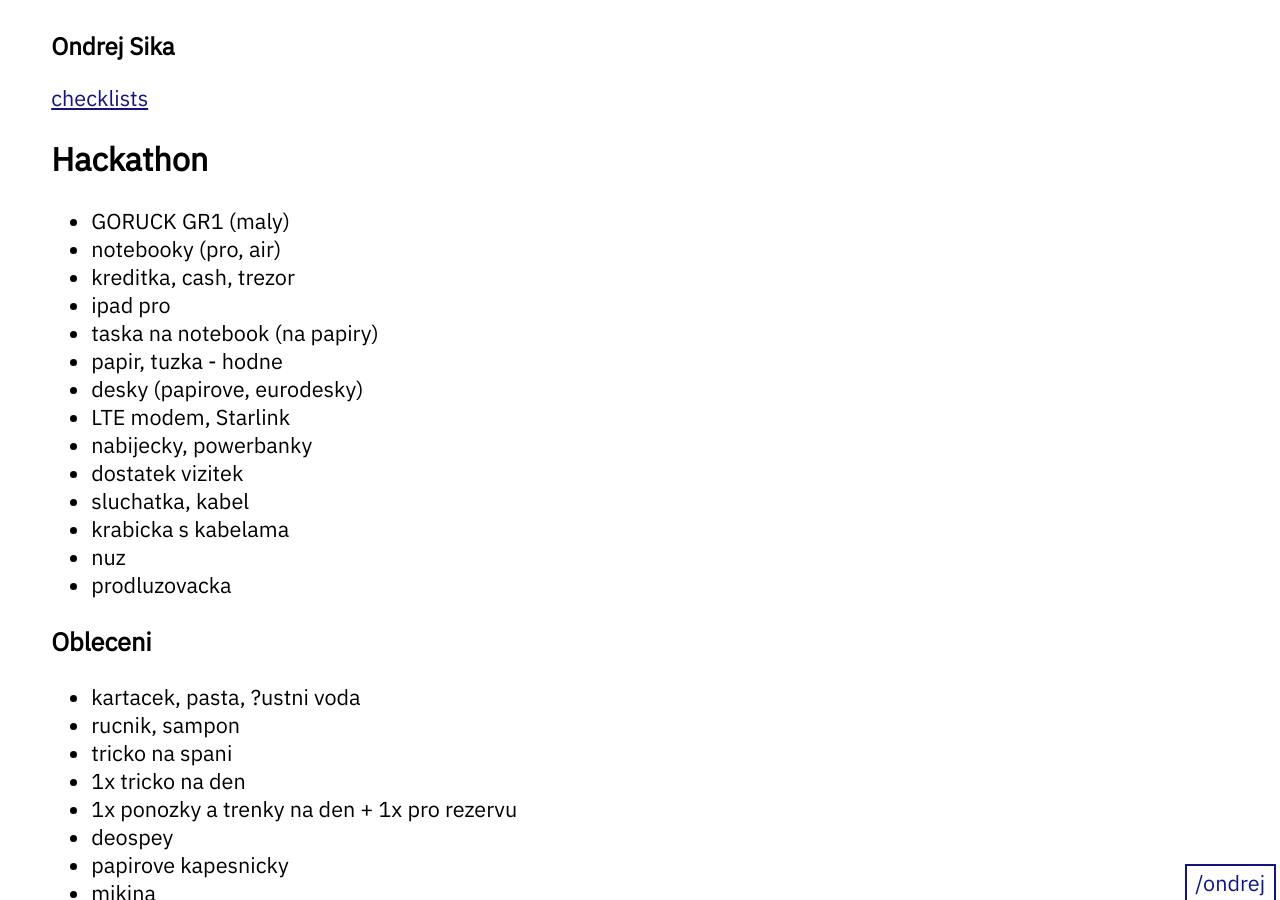
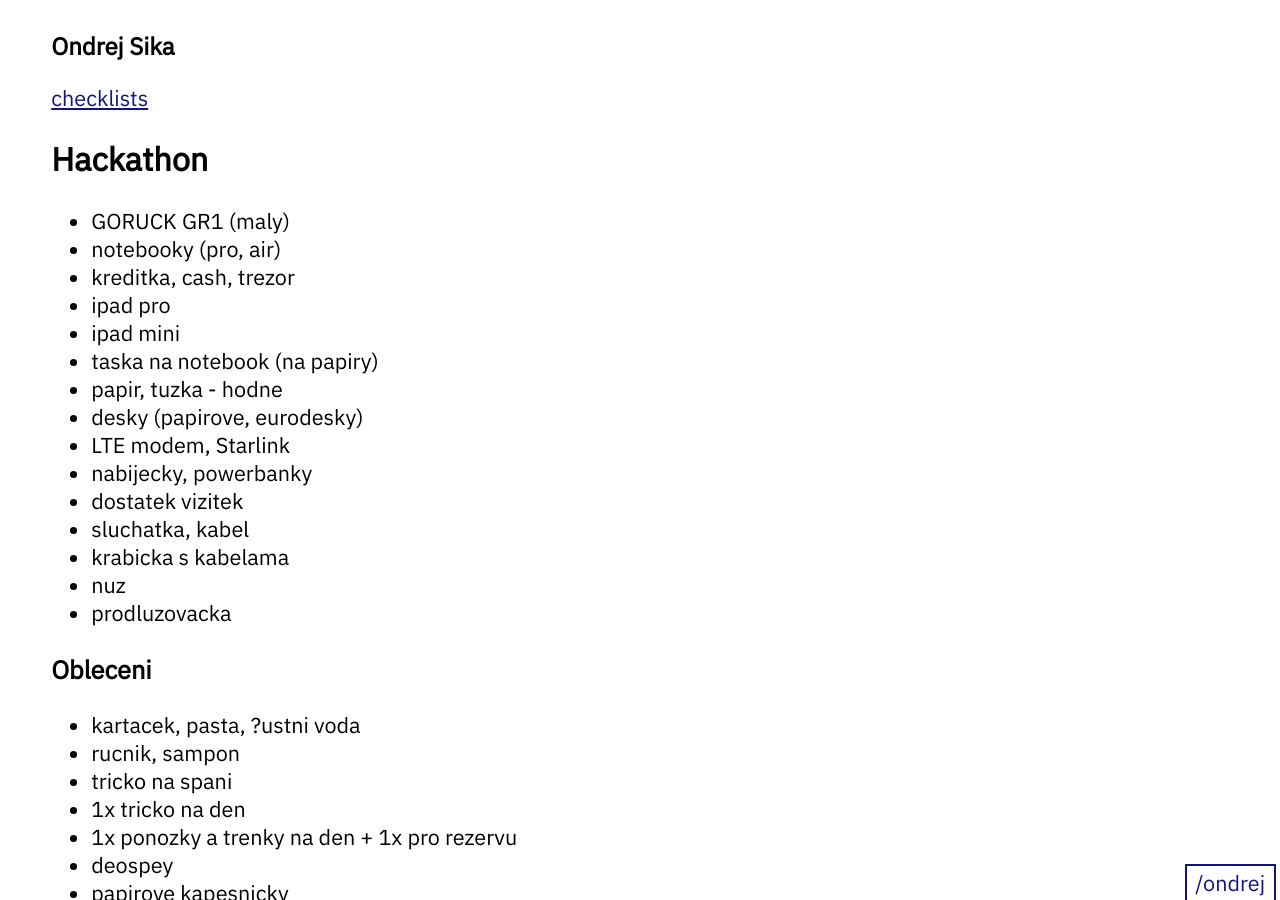
Before and after one commit to ondrejsika/ondrejsika.com, a Jekyll site: the page built from ondrej/checklists/hackathon.md, in a window 1280 px wide and 900 px high. Built offline with Jekyll 4.4.1, drawn with Linux system fonts in a browser that asks for light colours.

Commit message:
feat(ondrej/checklists/hackathon): Add ipad mini

```diff
--- a/ondrej/checklists/hackathon.md
+++ b/ondrej/checklists/hackathon.md
@@ -11,6 +11,7 @@
 - notebooky (pro, air)
 - kreditka, cash, trezor
 - ipad pro
+- ipad mini
 - taska na notebook (na papiry)
 - papir, tuzka - hodne
 - desky (papirove, eurodesky)
```
